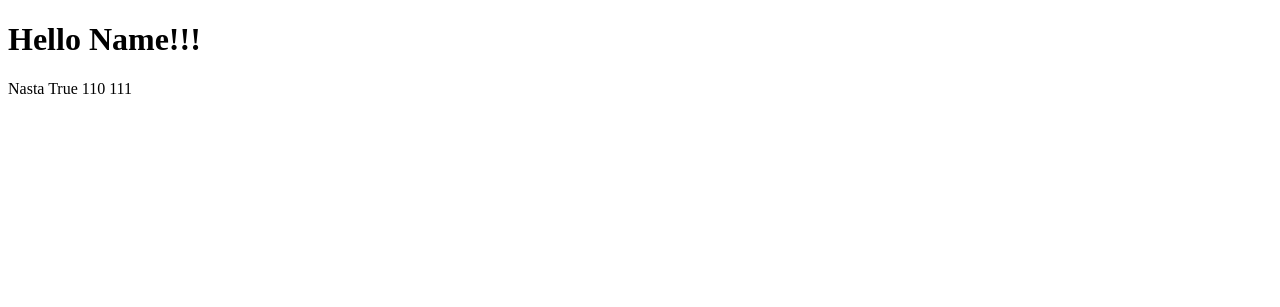
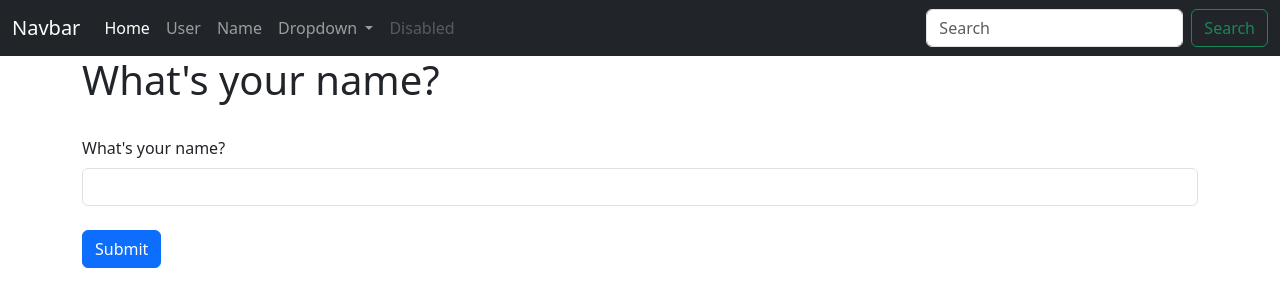
Before and after one commit to Dibar110/flask_from_codemy.com, a Flask app: page /name in a window 1280 px wide. Shown: the top 307 px of the page. Run offline with Flask 3, Linux system fonts and the light colour scheme.

Commit message:
second commit

```diff
--- a/app.py
+++ b/app.py
@@ -1,11 +1,23 @@
-from flask import Flask, render_template
+from flask import Flask, render_template, url_for
+from flask_wtf import FlaskForm
+from wtforms import StringField, SubmitField
+from wtforms.validators import DataRequired
 
 app = Flask(__name__)
 
+app.config['SECRET_KEY'] = 'secretkey'
+class NamerForm(FlaskForm):
+    name = StringField("What's your name?", validators=[DataRequired()])
+    submit = SubmitField('Submit')
+
+@app.route('/')
+def index():
+    skills = ['Flask', 'Django', 'JavaScript']
+    return render_template('index.html', skills=skills)
+
 @app.route('/<name>')
-def index(name):
-    items = ['Nasta', True, 110]
-    return render_template('index.html', name=name, items=items)
+def user(name):
+    return render_template('user.html', name=name)
 
 @app.errorhandler(404)
 def page_not_found(e):
@@ -14,3 +26,12 @@ def page_not_found(e):
 @app.errorhandler(500)
 def page_not_found(e):
     return render_template('404.html'), 500
+
+@app.route('/name', methods=['GET', 'POST'])
+def get_name():
+    name = None
+    form = NamerForm()
+    if form.validate_on_submit():
+        name = form.name.data
+        form.name.data = ''
+    return render_template('name_form.html', name=name, form=form)
--- /dev/null
+++ b/templates/base.html
@@ -0,0 +1,17 @@
+<!DOCTYPE html>
+<html lang="en">
+<head>
+    <meta charset="UTF-8">
+    <meta name="viewport" content="width=device-width, initial-scale=1.0">
+    <link href="https://cdn.jsdelivr.net/npm/bootstrap@5.3.3/dist/css/bootstrap.min.css" rel="stylesheet" integrity="sha384-QWTKZyjpPEjISv5WaRU9OFeRpok6YctnYmDr5pNlyT2bRjXh0JMhjY6hW+ALEwIH" crossorigin="anonymous">
+    <title>Flask</title>
+</head>
+<body>
+    {% include 'navbar.html' %}
+    <div class="container">
+        {% block content %}
+        {% endblock %}
+    </div>
+    <script src="https://cdn.jsdelivr.net/npm/bootstrap@5.3.3/dist/js/bootstrap.bundle.min.js" integrity="sha384-YvpcrYf0tY3lHB60NNkmXc5s9fDVZLESaAA55NDzOxhy9GkcIdslK1eN7N6jIeHz" crossorigin="anonymous"></script>
+</body>
+</html>
--- a/templates/index.html
+++ b/templates/index.html
@@ -1,15 +1,7 @@
-<!DOCTYPE html>
-<html lang="en">
-<head>
-    <meta charset="UTF-8">
-    <meta name="viewport" content="width=device-width, initial-scale=1.0">
-    <title>Document</title>
-</head>
-<body>
-    <h1>Hello {{ name|capitalize }}!!!</h1>
-    {% for item in items %}
-        {{item}}
+{% extends "base.html" %}
+
+{% block content %}
+    {% for skill in skills %}
+        {{skill}}
     {% endfor %}
-    {{items.2 + 1}}
-</body>
-</html>
+{% endblock %}
--- /dev/null
+++ b/templates/name_form.html
@@ -0,0 +1,19 @@
+{% extends "base.html" %}
+
+{% block content %}
+    <!-- <center> -->
+        {% if name %}
+            <h1>Hello {{name}}!</h1>
+        {% else %}
+            <h1>What's your name?</h1>
+            <br/>
+            <form action="" method="POST">
+                {{ form.hidden_tag() }}
+                {{ form.name.label(class='form-label') }}
+                {{ form.name(class='form-control') }}
+                <br/>
+                {{ form.submit(class='btn btn-primary') }}
+            </form>
+        {% endif %}
+    <!-- </center> -->
+{% endblock %}
--- /dev/null
+++ b/templates/navbar.html
@@ -0,0 +1,39 @@
+<nav class="navbar navbar-expand-lg navbar-dark bg-dark">
+    <div class="container-fluid">
+      <a class="navbar-brand" href="#">Navbar</a>
+      <button class="navbar-toggler" type="button" data-bs-toggle="collapse" data-bs-target="#navbarSupportedContent" aria-controls="navbarSupportedContent" aria-expanded="false" aria-label="Toggle navigation">
+        <span class="navbar-toggler-icon"></span>
+      </button>
+      <div class="collapse navbar-collapse" id="navbarSupportedContent">
+        <ul class="navbar-nav me-auto mb-2 mb-lg-0">
+          <li class="nav-item">
+            <a class="nav-link active" aria-current="page" href="{{url_for('index')}}">Home</a>
+          </li>
+          <li class="nav-item">
+            <a class="nav-link" href="{{url_for('user', name='Dzima')}}">User</a>
+          </li>
+          <li class="nav-item">
+            <a class="nav-link" href="{{url_for('get_name')}}">Name</a>
+          </li>
+          <li class="nav-item dropdown">
+            <a class="nav-link dropdown-toggle" href="#" role="button" data-bs-toggle="dropdown" aria-expanded="false">
+              Dropdown
+            </a>
+            <ul class="dropdown-menu">
+              <li><a class="dropdown-item" href="#">Action</a></li>
+              <li><a class="dropdown-item" href="#">Another action</a></li>
+              <li><hr class="dropdown-divider"></li>
+              <li><a class="dropdown-item" href="#">Something else here</a></li>
+            </ul>
+          </li>
+          <li class="nav-item">
+            <a class="nav-link disabled" aria-disabled="true">Disabled</a>
+          </li>
+        </ul>
+        <form class="d-flex" role="search">
+          <input class="form-control me-2" type="search" placeholder="Search" aria-label="Search">
+          <button class="btn btn-outline-success" type="submit">Search</button>
+        </form>
+      </div>
+    </div>
+  </nav>
```
Also changed, not shown: templates/404.html (+8 -4 lines), templates/500.html (+8 -4 lines), templates/user.html (added, +7 -0 lines).
